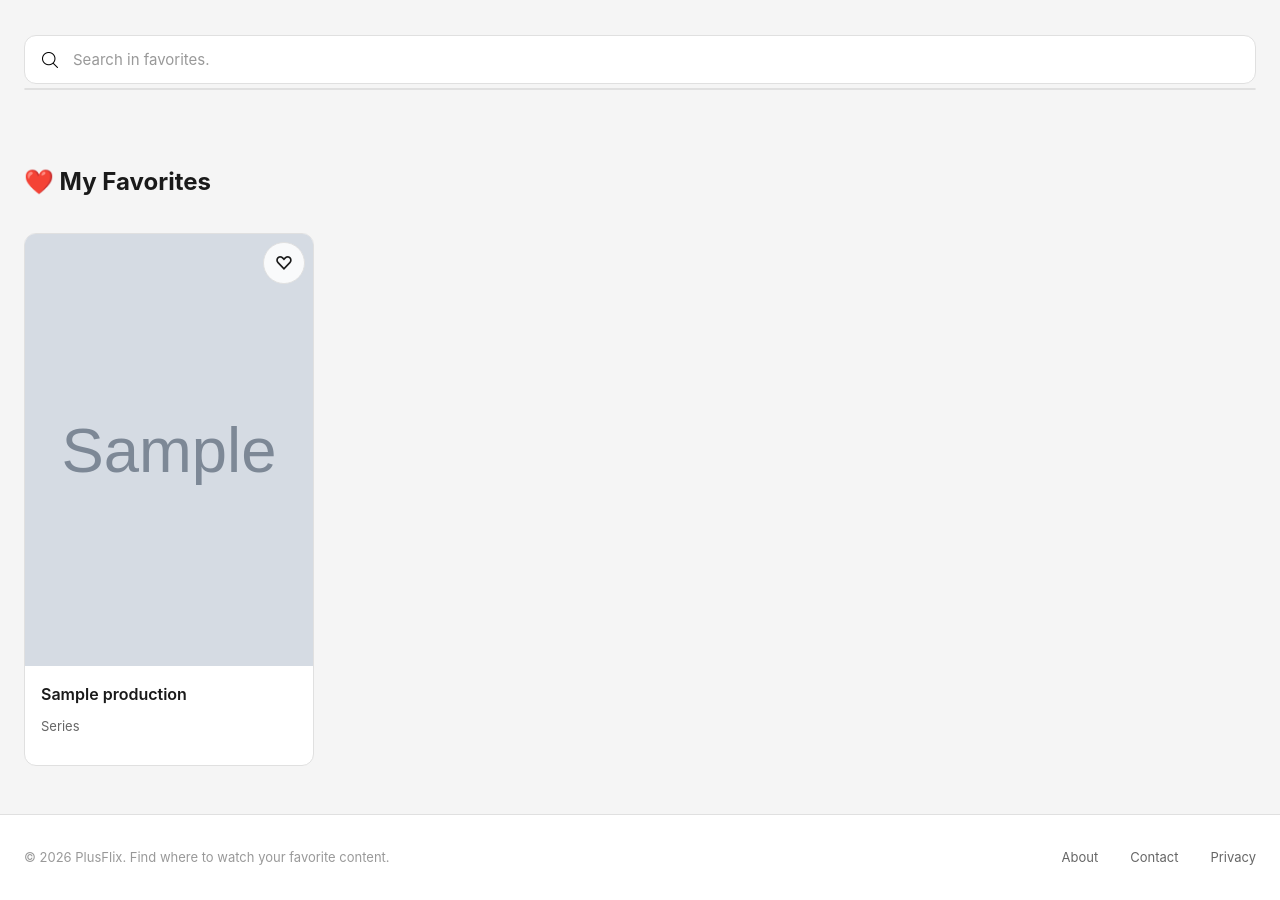
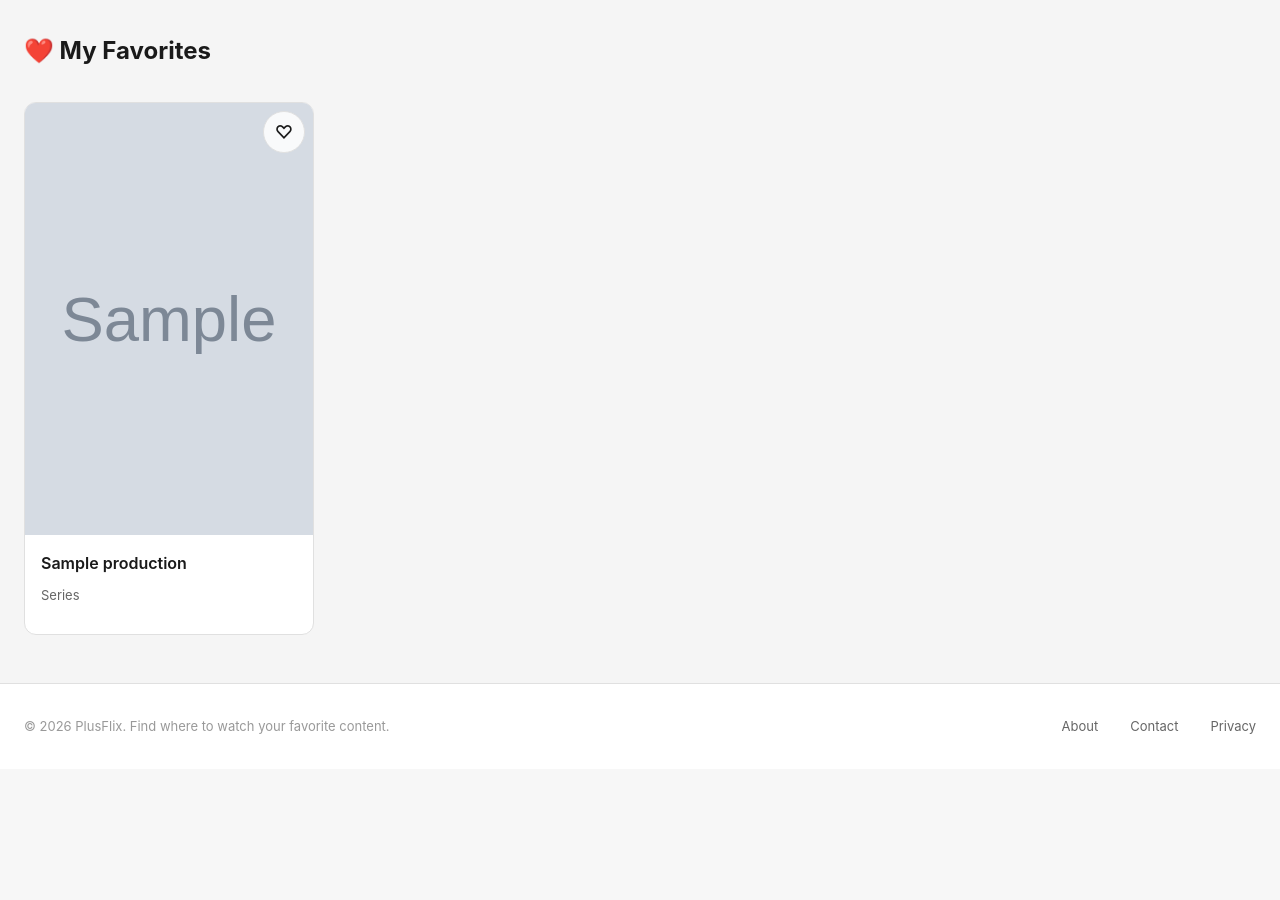
Before and after one commit to jaqbqlik/PlusFlix-Projekt-Studia, a PHP site: template PlusFlix/custom-php-framework-master/templates/favorites/index.html.php in a window 1280 px wide. Shown: the part 120-1020 px from the top of the page. After the commit the page ends 854 px from the top, so only its background shows below. Run offline with PHP 8.4, Linux system fonts and the light colour scheme; the template is opened without the code that fills it: most values are stand-ins (such as "Sample title", 1, 10 or a date in 2020); grey boxes marked "Sample" are stand-in pictures; some web fonts are replaced.

Commit message:
drobne zmiany

```diff
--- a/PlusFlix/custom-php-framework-master/templates/favorites/index.html.php
+++ b/PlusFlix/custom-php-framework-master/templates/favorites/index.html.php
@@ -9,15 +9,6 @@ $title = 'My Favorites';
 $bodyClass = 'favorites';
 
 ob_start(); ?>
-    <div class="search-section">
-        <div class="container">
-            <div class="search-bar">
-                <input type="text" id="search-input" placeholder="Search in favorites." autocomplete="off">
-                <ul id="search-suggestions" class="search-suggestions"></ul>
-            </div>
-        </div>
-    </div>
-
     <main>
         <div class="container">
             <h2 class="section-title">❤️ My Favorites</h2>
--- a/PlusFlix/custom-php-framework-master/templates/home/show.html.php
+++ b/PlusFlix/custom-php-framework-master/templates/home/show.html.php
@@ -47,10 +47,10 @@ ob_start(); ?>
                             <h1><?= htmlspecialchars($titleText) ?></h1>
                             <?= $id = (int)$production->getId(); ?>
                             <button
-                                    class="favorite-btn-detail smoll-fav-btn <?= $isFav ? 'active' : '' ?>"
+                                    class="favorite-btn-detail smoll-fav-btn <?= $isFavorite ? 'active' : '' ?>"
                                     data-production-id="<?= $id ?>"
                                     type="button">
-                                <?= $isFav ? '♥' : '♡' ?>
+                                <?= $isFavorite ? '♥' : '♡' ?>
                             </button>
 
 
```
Also changed, not shown: PlusFlix/custom-php-framework-master/public/assets/src/less/_buttons.less.
